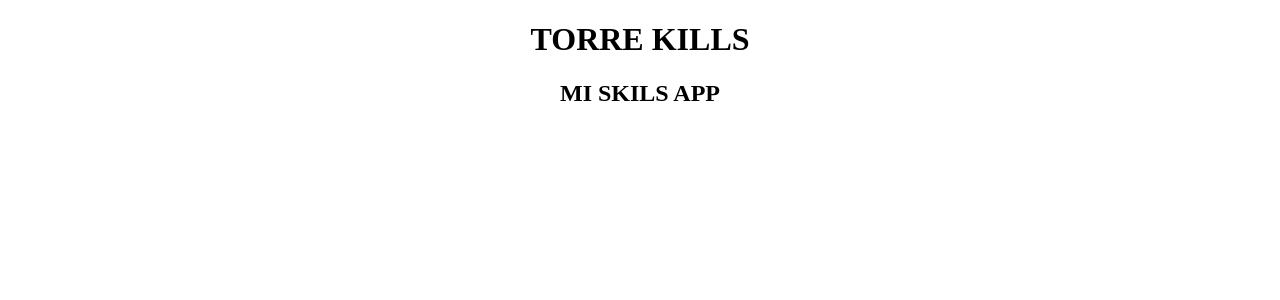
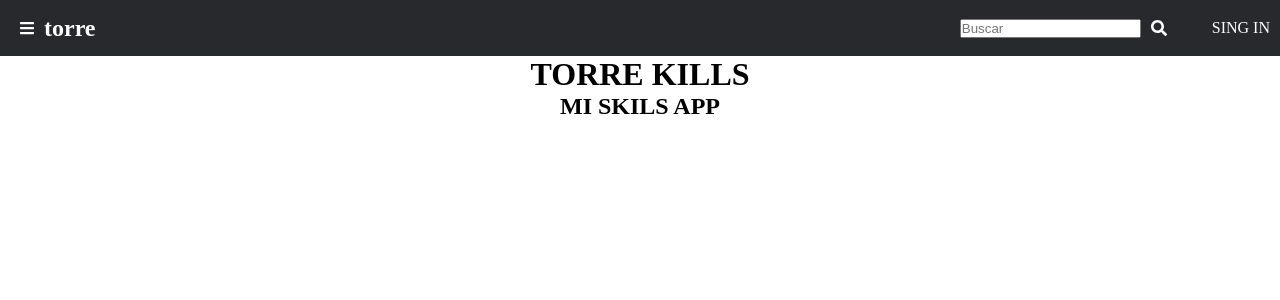
Before and after one commit to BrianSammit/Skills, a React (Create React App) app: page / in a window 1280 px wide. Shown: the top 300 px of the page. Built offline with nearby package versions, Linux system fonts and the light colour scheme.

Commit message:
Add navbar

```diff
--- a/package.json
+++ b/package.json
@@ -3,6 +3,9 @@
   "version": "0.1.0",
   "private": true,
   "dependencies": {
+    "@fortawesome/fontawesome-svg-core": "^1.2.36",
+    "@fortawesome/free-solid-svg-icons": "^5.15.4",
+    "@fortawesome/react-fontawesome": "^0.1.16",
     "@testing-library/jest-dom": "^5.16.1",
     "@testing-library/react": "^12.1.2",
     "@testing-library/user-event": "^13.5.0",
--- a/src/App.js
+++ b/src/App.js
@@ -1,11 +1,15 @@
 import React from 'react';
 import './styles.css';
+import Navbar from './components/Navbar';
 
 export default function App() {
   return (
-    <div className="App">
-      <h1>TORRE KILLS</h1>
-      <h2>MI SKILS APP</h2>
+    <div>
+      <Navbar />
+      <div className="App">
+        <h1>TORRE KILLS</h1>
+        <h2>MI SKILS APP</h2>
+      </div>
     </div>
   );
 }
--- /dev/null
+++ b/src/components/Navbar.js
@@ -0,0 +1,23 @@
+import React from 'react';
+import { FontAwesomeIcon } from '@fortawesome/react-fontawesome';
+import { faBars } from '@fortawesome/free-solid-svg-icons';
+import Searchbar from './Searchbar';
+
+const element = <FontAwesomeIcon icon={faBars} />;
+
+const Navbar = () => (
+  <nav>
+    <div>
+      <div>{element}</div>
+      <h1>torre</h1>
+    </div>
+    <div>
+      <Searchbar />
+      <a href="https://accounts.torre.co/email/?next=/openid/authorize%3Fscope%3Dopenid%2Bprofile%2Bemail%26response_type%3Dcode%26redirect_uri%3Dhttps%253A%252F%252Ftorre.co%252Fcallback%253Fclient_name%253Dstarrgate%26state%3DtiFota7CPKGnN0AXYXLbCfiBSFSS2CYoP_8KQ4oCWnM%26intent%3Dhome%253Asign-in%26client_id%3D541493">
+        SING IN
+      </a>
+    </div>
+  </nav>
+);
+
+export default Navbar;
--- /dev/null
+++ b/src/components/Searchbar.js
@@ -0,0 +1,16 @@
+import React from 'react';
+import { FontAwesomeIcon } from '@fortawesome/react-fontawesome';
+import { faSearch } from '@fortawesome/free-solid-svg-icons';
+
+const searchIcon = <FontAwesomeIcon icon={faSearch} />;
+
+const Searchbar = () => (
+  <div>
+    <div>
+      <input placeholder="Buscar" />
+      <div>{searchIcon}</div>
+    </div>
+  </div>
+);
+
+export default Searchbar;
--- a/src/styles.css
+++ b/src/styles.css
@@ -1,38 +1,30 @@
+* {
+  padding: 0;
+  margin: 0;
+}
+
 .App {
   text-align: center;
 }
 
-.App-logo {
-  height: 40vmin;
-  pointer-events: none;
-}
-
-@media (prefers-reduced-motion: no-preference) {
-  .App-logo {
-    animation: App-logo-spin infinite 20s linear;
-  }
-}
-
-.App-header {
-  background-color: #282c34;
-  min-height: 100vh;
+nav {
+  height: 56px;
   display: flex;
-  flex-direction: column;
+  justify-content: space-between;
   align-items: center;
-  justify-content: center;
-  font-size: calc(10px + 2vmin);
+  background-color: #28292d;
   color: white;
 }
 
-.App-link {
-  color: #61dafb;
+nav div {
+  width: fit-content;
+  display: flex;
+  align-items: center;
+  margin: 0 10px;
 }
 
-@keyframes App-logo-spin {
-  from {
-    transform: rotate(0deg);
-  }
-  to {
-    transform: rotate(360deg);
-  }
+nav a {
+  margin-left: 15px;
+  color: rgb(255, 255, 255);
+  text-decoration: none;
 }
```
Also changed, not shown: .stylelintrc.json (renamed from stylelintrc.json), 2 other files (tests, documents, lock files or other folders).
